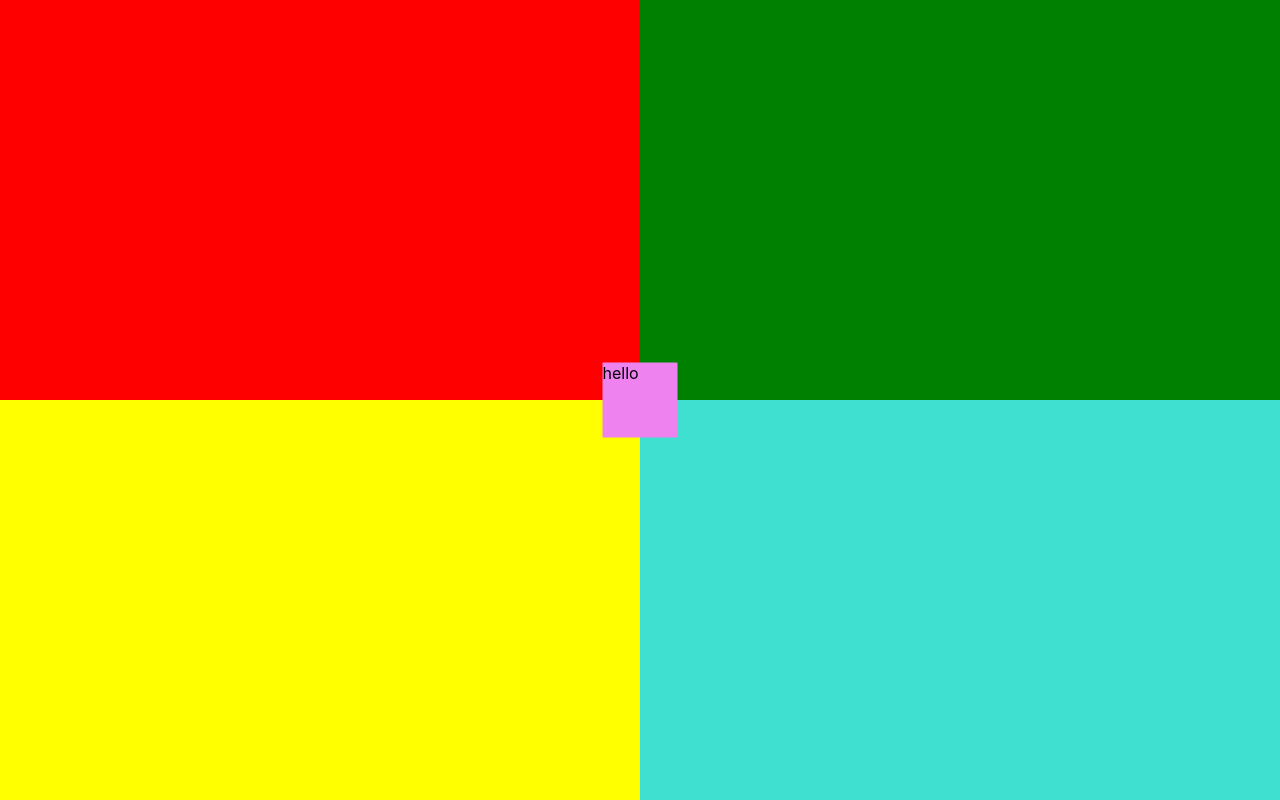
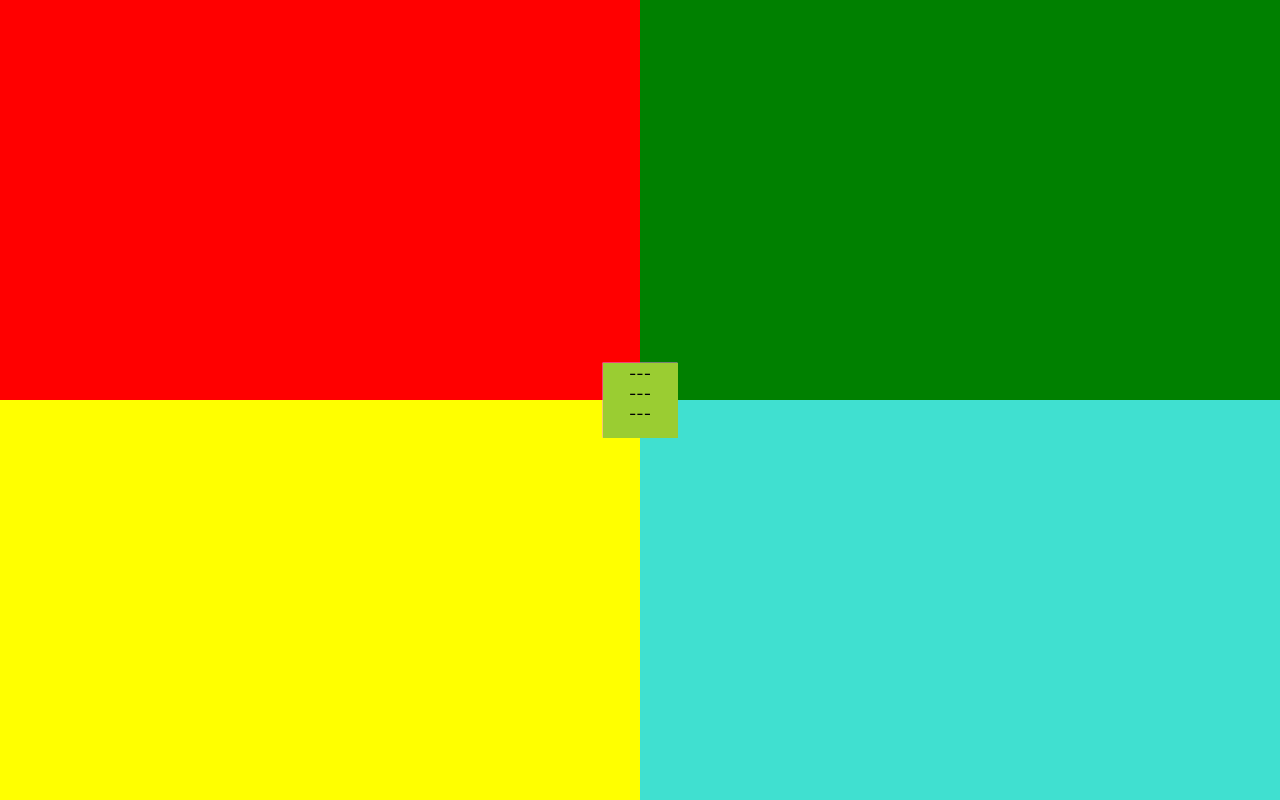
Before and after one commit to Heisey/namaslay, a React (Create React App) app: page / in a window 1280 px wide. Built offline with nearby package versions, Linux system fonts and the light colour scheme.

Commit message:
finished nav toggle

```diff
--- a/src/components/Nav/Nav.scss
+++ b/src/components/Nav/Nav.scss
@@ -12,5 +12,31 @@
 
   &--large {
     height: 100vh;
+    width: 16.6vw * 4;
+  }
+
+  &__button {
+    background-color: yellowgreen;
+
+    position: absolute;
+    top: 50%;
+    left: 50%;
+    transform: translate(-50%, -50%);
+    height: 75px;
+    width: 75px;
+
+    &--open {
+      display: flex;
+      flex-direction: column;
+      justify-content: center;
+      align-items: center;
+    }
+
+    &--close {
+      display: flex;
+      justify-content: center;
+      align-items: center;
+
+    }
   }
 }
--- a/src/components/Nav/Nav.tsx
+++ b/src/components/Nav/Nav.tsx
@@ -17,9 +17,24 @@ const Nav: React.FC <NavProps> = props => {
   return (
     <div
       className={`Nav Nav--${navState ? 'large' : 'small'}`}
-      onClick={handleToggle}
     >
-      hello
+      <div
+        className="Nav__button"
+        onClick={handleToggle}
+      >
+
+        {/* // ?? Closed Nav Menu */}
+        {!navState && <div className="Nav__button--open">
+          <span>---</span>
+          <span>---</span>
+          <span>---</span>
+        </div>}
+
+        {/* // ?? Opened Nav Menu */}
+        {navState && <div className="Nav__button--close">
+          <span>x</span>
+        </div>}
+      </div>
     </div>
   )
 }
```
